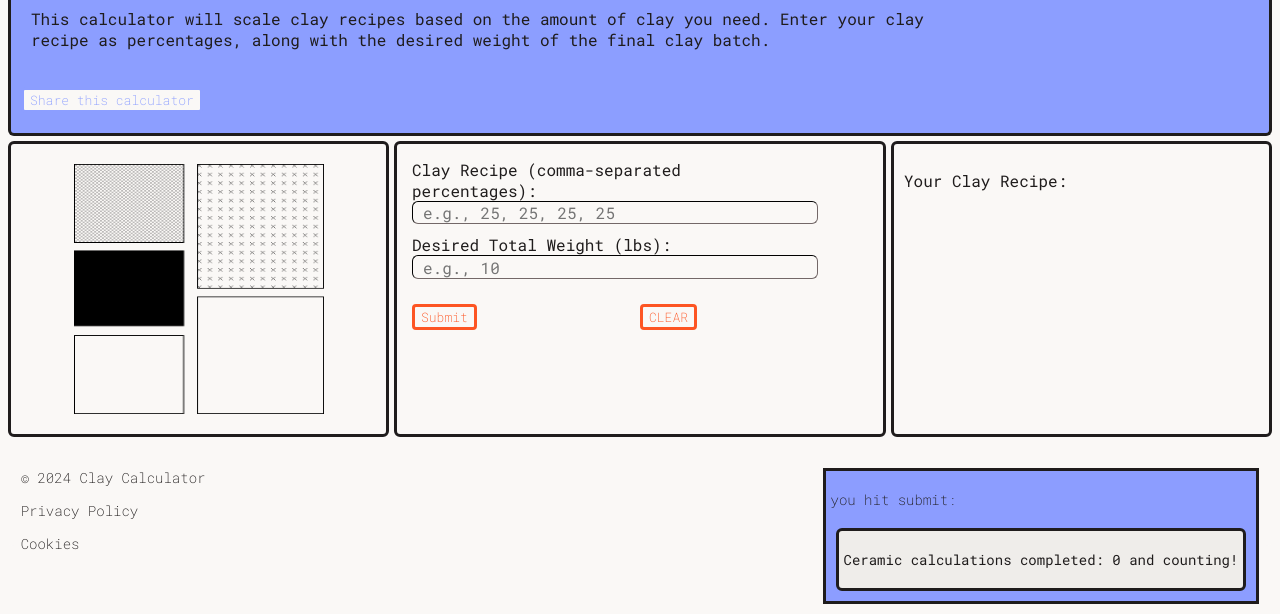
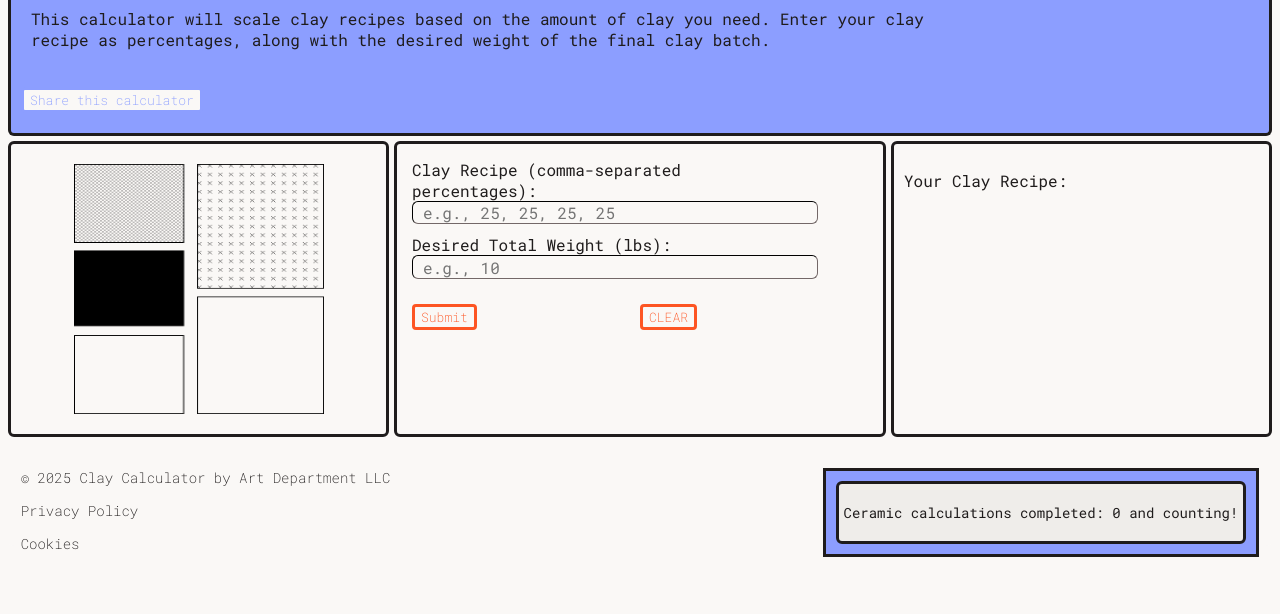
Before and after one commit to Haleynoelle/clay-calculator-project, a plain HTML site: page clayRecipe.html in a window 1280 px wide. Shown: the part 190-804 px from the top of the page. Drawn offline with nearby package versions, Linux system fonts and the light colour scheme.

Commit message:
click counter; copyright date

```diff
--- a/clayRecipe.html
+++ b/clayRecipe.html
@@ -143,20 +143,22 @@
             <!-- <p>product of <a id="space" href="http://www.claycatalog.com" style="color: #004225;">Clay Catalog</a></p> -->
             <!-- <p>support the page/me so i can keep building ceramic apps for you </p> -->
             <div id="footerLinks">
-             <p>&copy; 2024 Clay Calculator</p>
-             <!--<a href="termsOfUse.html"><p>Terms of Use</p></a>-->
+                <p>&copy; <span id="year"></span> Clay Calculator by Art Department LLC</p>
+                <!--<a href="termsOfUse.html"><p>Terms of Use</p></a>-->
              <a href="policies/privacyPolicy.html"><p>Privacy Policy</p></a>
              <a href="policies/cookies.html"><p>Cookies</p></a>
             </div>
-            <div class="responsive" id="clickCountContainer">
-                <div id="clickCountSection1">
-                    <p>you hit submit:</p>
-                </div>
-                <div id="clickCountSection2">
-                    <p id="clickCountDisplay"></p>
+            <div class="click-container">
+                <div class="responsive" id="clickCountContainer">
+                    <div class="responsive" id="clickCountSection2">
+                        <p id="clickCountDisplay"></p>
+                    </div>
                 </div>
             </div>
         </footer>
+        <script>
+            document.getElementById("year").textContent = new Date().getFullYear();
+        </script>
     </div>
     </div>
 </body>
```
Also changed, not shown: about.html (+5 -3 lines), clayHouseDiscord.html (+5 -2 lines), costToFire.html (+10 -8 lines), firingFeeCalculator.html (+10 -9 lines), incomeGoals.html (+9 -7 lines), priceYourWork.html (+10 -8 lines), projectReferenceGuide.html (+5 -3 lines), shrinkRateCalculator.html (+10 -8 lines), shrinkTest.html (+10 -8 lines), volumeCalculator.html (+10 -8 lines).
